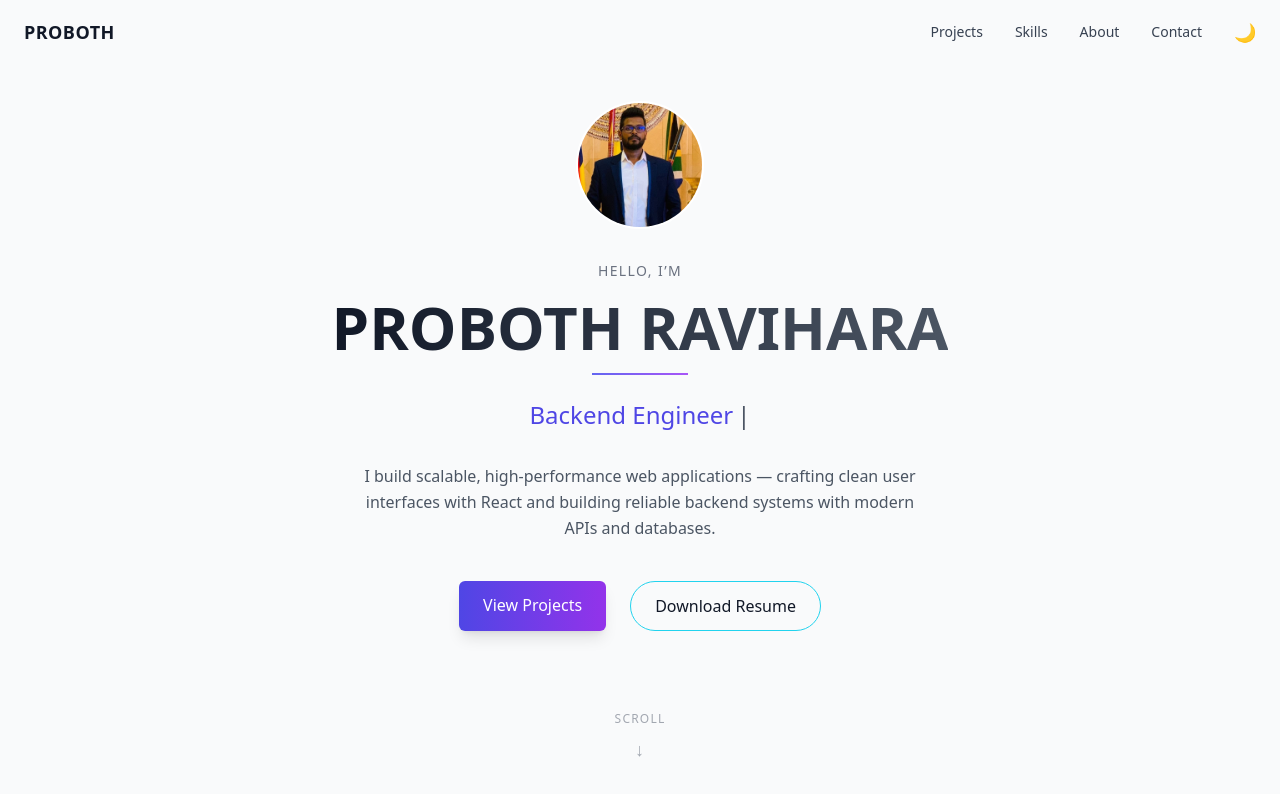
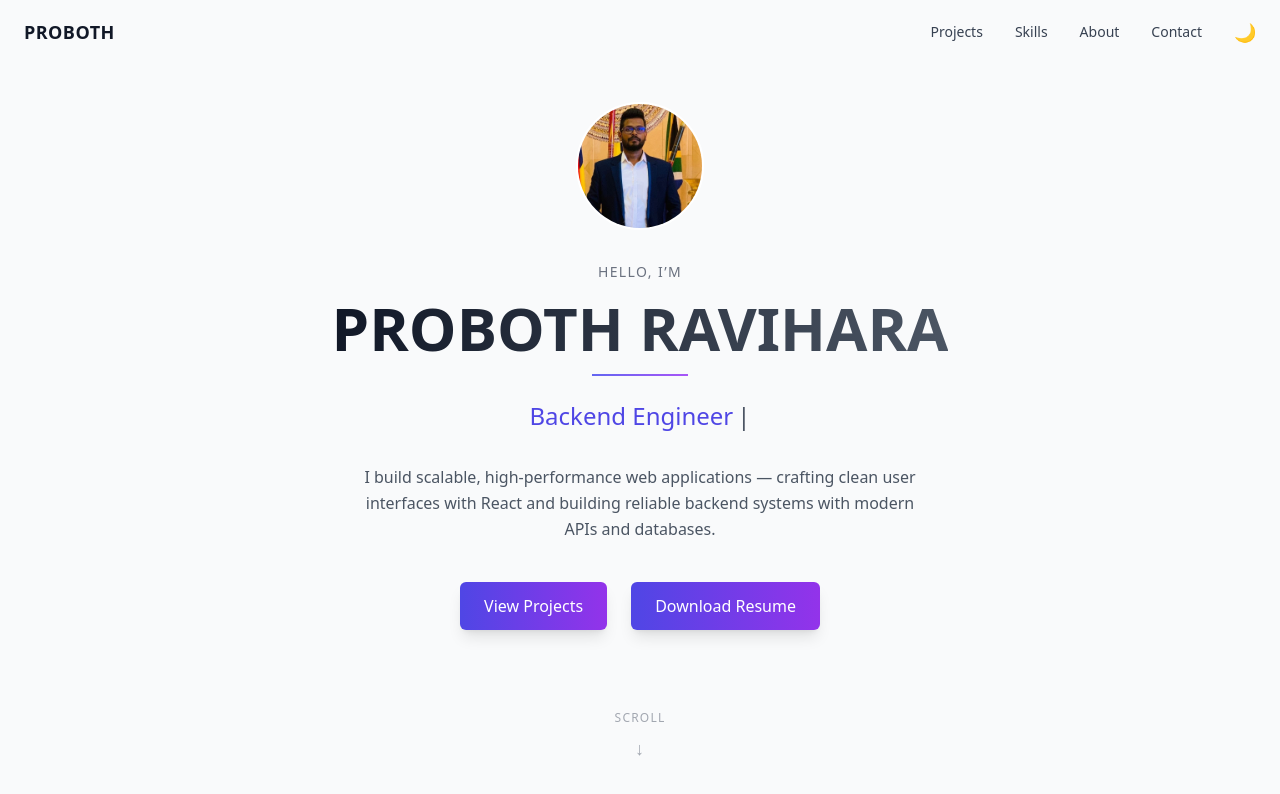
Before and after one commit to Proboth/proboth-portfolio, a React (Vite) app: page / in a window 1280 px wide. Shown: the top 794 px of the page. Built offline with nearby package versions, Linux system fonts and the light colour scheme.

Commit message:
update changers

```diff
--- a/src/components/Hero.jsx
+++ b/src/components/Hero.jsx
@@ -174,8 +174,12 @@ function Hero() {
 
 <button
   onClick={downloadResume}
-  className="px-6 py-3 rounded-full border border-cyan-400
-             hover:bg-cyan-400 hover:text-black transition"
+  className="px-6 py-3 rounded-md font-medium
+                       bg-gradient-to-r from-indigo-600 to-purple-600
+                       text-white shadow-lg
+                       hover:shadow-indigo-500/40
+                       hover:-translate-y-1 hover:scale-[1.02]
+                       transition-all duration-300 "
 >
   Download Resume
 </button>
--- a/src/components/Projects.jsx
+++ b/src/components/Projects.jsx
@@ -20,7 +20,7 @@ const projects = [
     title: "PMS System",
     description:
       "Hotel and Resorts",
-    image: project1,
+    image: project2,
     tech: ["PHP", "CSS3 / Tailwind CSS","MYSQL","JavaScript (ES6+)","PHP (CodeIgniter 4)"],
     liveUrl: "https://ezytravellers.com/",
   },
```
